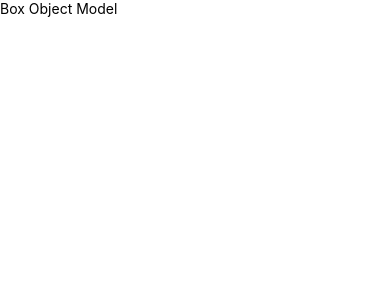
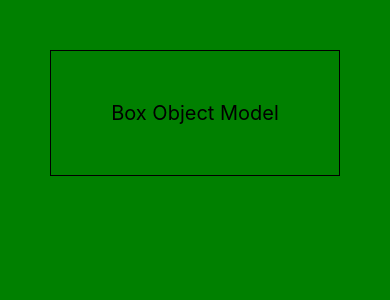
Before and after one commit to ggarciagrau/react-native-counter, a React Native app: screen / in a window 390 px wide. Shown: the top 300 px of the page. Built offline with nearby package versions, Linux system fonts and the light colour scheme.

Commit message:
BoxObjectModel: playing with margin and paddings

```diff
--- a/App.tsx
+++ b/App.tsx
@@ -5,7 +5,10 @@ import {BoxObjectModelScreen} from './src/screens/BoxObjectModelScreen';
 
 export const App = () => {
   return (
-    <SafeAreaView>
+    <SafeAreaView
+    style={{
+      flex: 1
+    }}>
       <BoxObjectModelScreen />
     </SafeAreaView>
   );
--- a/src/screens/BoxObjectModelScreen.tsx
+++ b/src/screens/BoxObjectModelScreen.tsx
@@ -1,10 +1,27 @@
-import {Text, View} from 'react-native';
+import {StyleSheet, Text, View} from 'react-native';
 
 export const BoxObjectModelScreen = () => {
 
     return (
-        <View>
-            <Text>Box Object Model</Text>
+        <View style={styles.container}>
+            <Text style={styles.title}>Box Object Model</Text>
         </View>
     )
 };
+
+const styles = StyleSheet.create({
+    container: {
+        flex: 1,
+        backgroundColor: "green"
+    },
+    title: {
+     fontSize: 20,
+     borderWidth: 1,
+     marginHorizontal: 50,
+     marginVertical: 50,
+     paddingVertical: 50,
+     textAlign: "center"
+    //  width: 150
+    //  backgroundColor: "red"
+    }
+});
```
